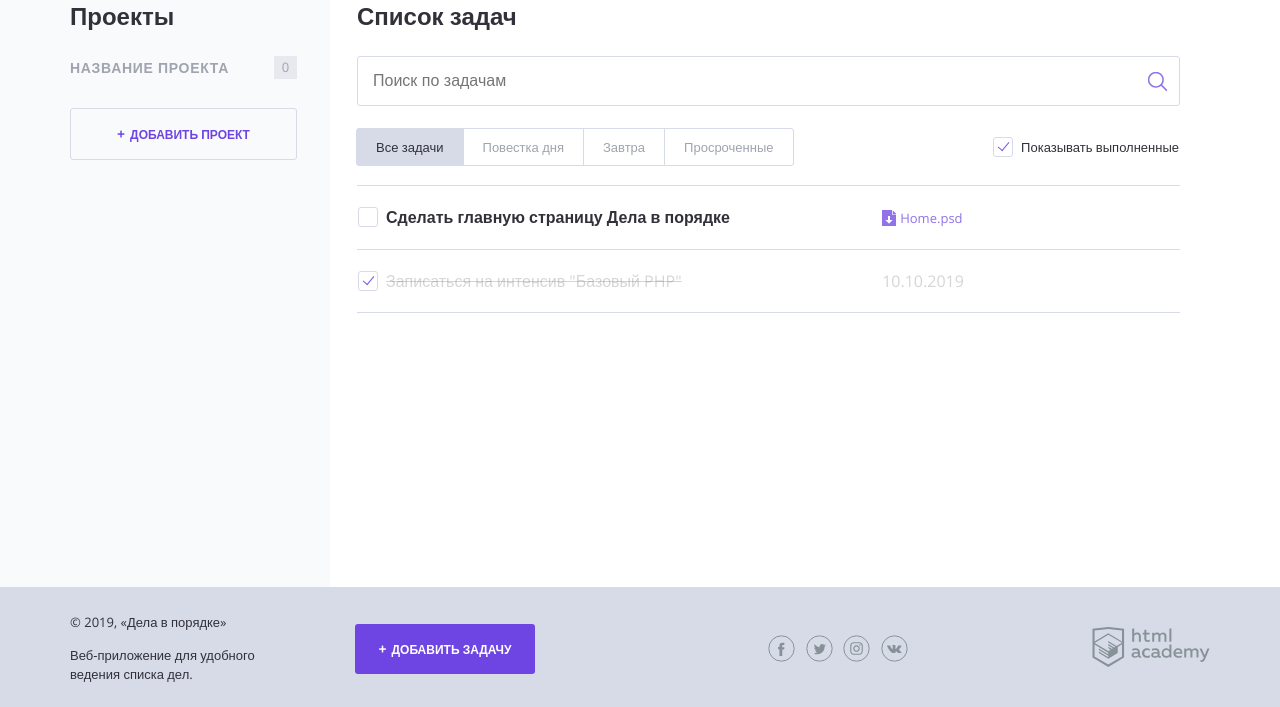
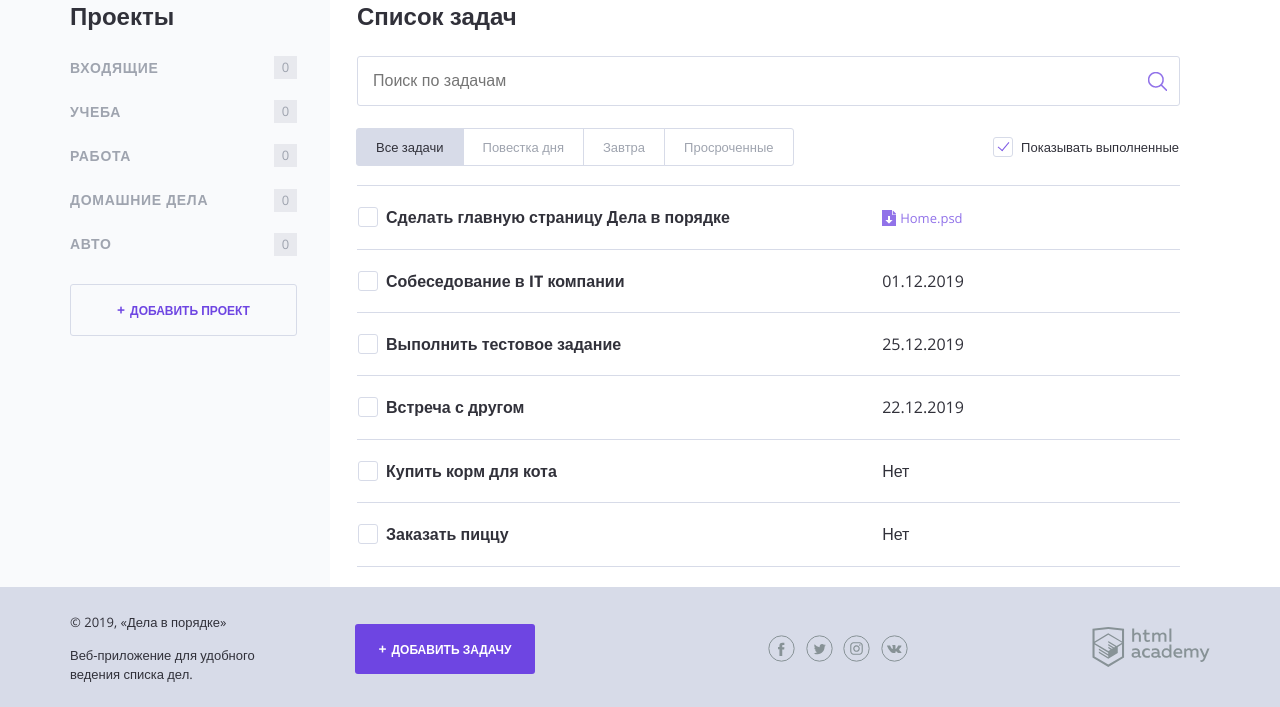
Before and after one commit to Garry3215/781459-doingsdone, a PHP site: page / in a window 1280 px wide. Shown: the part 93-800 px from the top of the page. Run offline with PHP 8.4, Linux system fonts and the light colour scheme.

Commit message:
Итерация по массивам

```diff
--- a/index.php
+++ b/index.php
@@ -1,6 +1,45 @@
 <?php
 // показывать или нет выполненные задачи
 $show_complete_tasks = rand(0, 1);
+$project_category = ["Входящие", "Учеба", "Работа", "Домашние дела", "Авто"];
+$tasks = [
+  [
+    'name' => 'Собеседование в IT компании',
+    'date' => '01.12.2019',
+    'category' => 'Работа',
+    'done' => false
+  ],
+  [
+    'name' => 'Выполнить тестовое задание',
+    'date' => '25.12.2019',
+    'category' => 'Работа',
+    'done' => false
+  ],
+  [
+    'name' => 'Сделать задание первого раздела',
+    'date' => '21.12.2019',
+    'category' => 'Учеба',
+    'done' => true
+  ],
+  [
+    'name' => 'Встреча с другом',
+    'date' => '22.12.2019',
+    'category' => 'Входящие',
+    'done' => false
+  ],
+  [
+    'name' => 'Купить корм для кота',
+    'date' => 'Нет',
+    'category' => 'Домашние дела',
+    'done' => false
+  ],
+  [
+    'name' => 'Заказать пиццу',
+    'date' => 'Нет',
+    'category' => 'Домашние дела',
+    'done' => false
+  ],
+];
 ?>
 <!DOCTYPE html>
 <html lang="ru">
@@ -46,10 +85,13 @@ $show_complete_tasks = rand(0, 1);
 
                 <nav class="main-navigation">
                     <ul class="main-navigation__list">
+                        <?php foreach ($project_category as $key => $value): ?>
                           <li class="main-navigation__list-item">
-                            <a class="main-navigation__list-item-link" href="#">Название проекта</a>
+                              <a class="main-navigation__list-item-link" href="#"><?=$value;?></a>
                               <span class="main-navigation__list-item-count">0</span>
                           </li>
+                        <?php endforeach; ?>
+
                     </ul>
                 </nav>
 
@@ -97,20 +139,23 @@ $show_complete_tasks = rand(0, 1);
                         <td class="task__date"></td>
                     </tr>
                     <!--показывать следующий тег <tr/>, если переменная $show_complete_tasks равна единице-->
-                    <?php if ($show_complete_tasks === 1): ?>
-                      <tr class="tasks__item task task--completed">
+
+                    <?php foreach ($tasks as $key => $value): ?>
+                      <?php if ($show_complete_tasks === 1 && $value[done]): ?>
+
+                      <?php else: ?>
+                        <tr class="tasks__item task <?php if ($value[done]): ?>task--completed<?php endif ?>">
                           <td class="task__select">
                             <label class="checkbox task__checkbox">
-                            <input class="checkbox__input visually-hidden" type="checkbox" checked>
-                            <span class="checkbox__text">Записаться на интенсив "Базовый PHP"</span>
+                              <input class="checkbox__input visually-hidden" type="checkbox" <?php if ($value[done]): ?>checked<?php endif ?>>
+                              <span class="checkbox__text"><?=$value['name']; ?></span>
                             </label>
                           </td>
-                        <td class="task__date">10.10.2019</td>
-
+                          <td class="task__date"><?=$value['date']; ?></td>
                           <td class="task__controls">
-                        </td>
                           </tr>
                         <?php endif; ?>
+                    <?php endforeach; ?>
                 </table>
             </main>
         </div>
```
Lines whose indentation alone changed are shown as unchanged.
